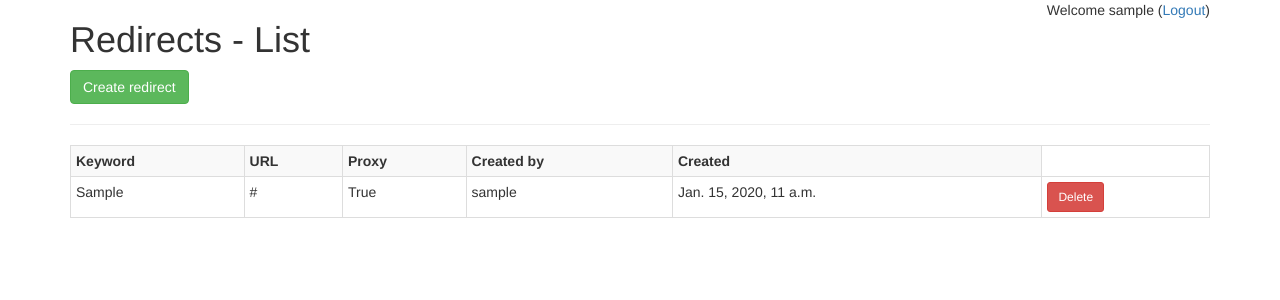
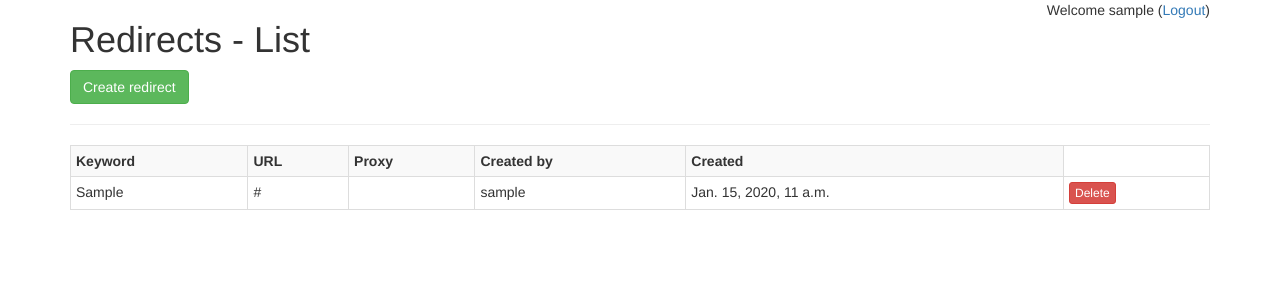
Before and after one commit to dhedegaard/urls, a Django app: page /list in a window 1280 px wide. Shown: the top 300 px of the page. Run offline with Django 3.2, Linux system fonts and the light colour scheme; a user stored in the database is signed in; tables that the repository leaves empty hold one stand-in row (values such as "Sample post"); some libraries are stand-ins or nearby versions.

Commit message:
Some fixes for the previous release, icons, delete view without keyword argument, size of delete button and import os in settings moved to the top.

```diff
--- a/app/forms.py
+++ b/app/forms.py
@@ -14,7 +14,7 @@ class UrlForm(forms.ModelForm):
 
     class Meta:
         model = Url
-        exclude = ['created', 'ipaddress', 'user']
+        exclude = ['created', 'user']
 
     def clean_keyword(self):
         keyword = self.cleaned_data['keyword']
--- a/app/templates/list.html
+++ b/app/templates/list.html
@@ -18,15 +18,16 @@
                 <tr>
                     <td>{{ url.keyword }}</td>
                     <td>{{ url.url }}</td>
-                    <td>{{ url.proxy }}</td>
+                    <td><i class="icon icon-big {% if url.proxy %}icon-check{% else %}icon-ban-circle{% endif %}"></i>
+                    </td>
                     <td>{{ url.user.username }}</td>
                     <td>{{ url.created }}</td>
                     <td>
                         <form style="display: inline;" action="{% url 'delete' %}" method="POST">
                             {% csrf_token %}
                             <input type="hidden" name="keyword" value="{{ url.keyword }}"/>
-                            <button type="submit" class="btn btn-sm btn-danger">
-                                <i class="icon icon-trash"></i> Delete
+                            <button type="submit" class="btn btn-xs btn-danger">
+                            <i class="icon icon-trash"></i> Delete
                             </button>
                         </form>
                     </td>
--- a/app/views.py
+++ b/app/views.py
@@ -42,6 +42,9 @@ def list(request):
 
 @login_required
 def delete(request):
+    if 'keyword' not in request.POST:
+        return redirect('list')
+
     url = Url.objects.get(keyword=request.POST['keyword'])
     url.delete()
     return redirect('list')
--- a/urls/settings.py
+++ b/urls/settings.py
@@ -1,4 +1,5 @@
 # Django settings for urls project.
+import os
 
 ROOT = os.path.abspath(os.path.join(os.path.dirname(__file__), '..'))
 DEBUG = True
@@ -104,8 +105,6 @@ ROOT_URLCONF = 'urls.urls'
 # Python dotted path to the WSGI application used by Django's runserver.
 WSGI_APPLICATION = 'urls.wsgi.application'
 
-import os
-
 TEMPLATE_DIRS = (os.path.join(os.path.dirname(__file__), '..', 'templates').replace('\\', '/'),)
 
 INSTALLED_APPS = (
```
